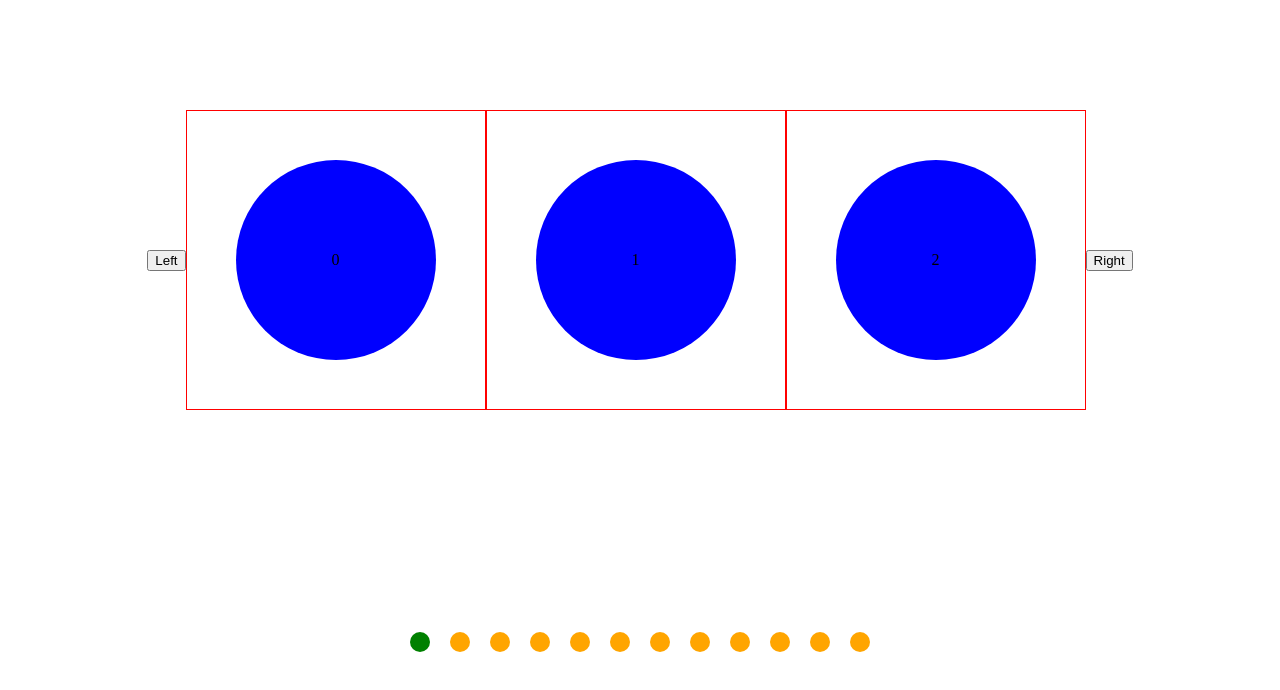
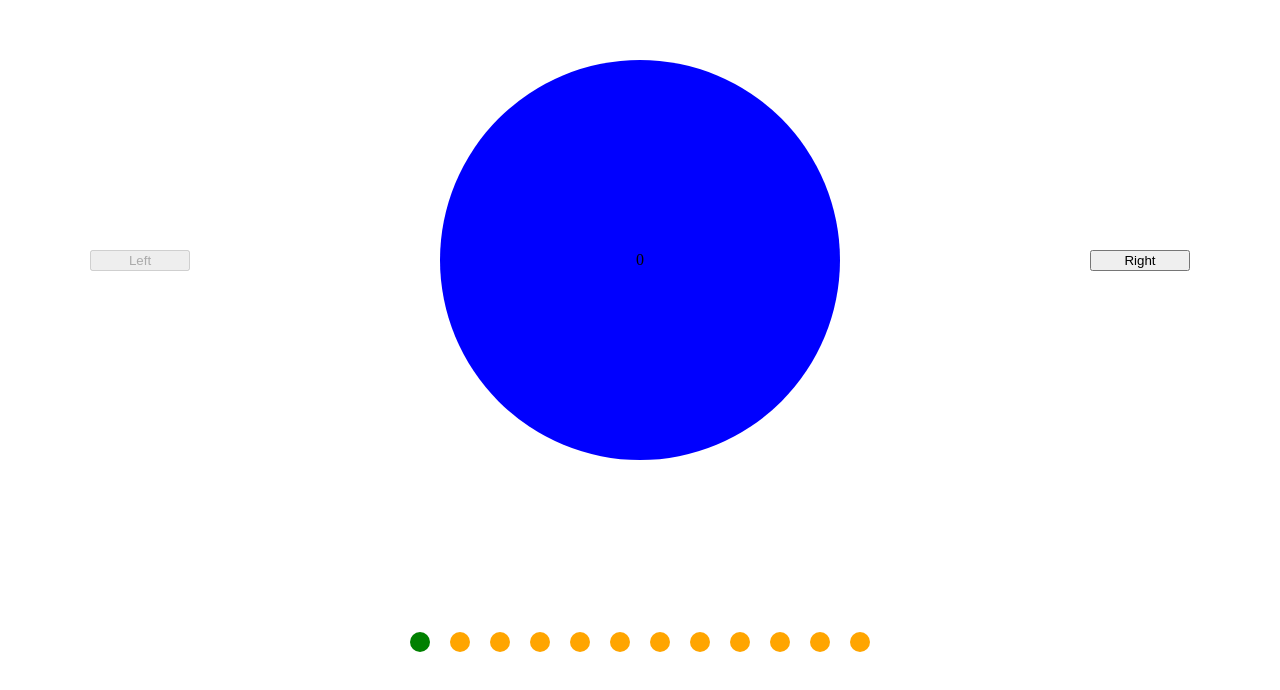
Before and after one commit to mattshardman/carousel, a Next.js app: page / in a window 1280 px wide. Shown: the part 108-798 px from the top of the page. Built offline with nearby package versions, Linux system fonts and the light colour scheme.

Commit message:
change button styles

```diff
--- a/components/Component.tsx
+++ b/components/Component.tsx
@@ -5,16 +5,21 @@ import styles from "./component.module.css";
 
 interface Props extends ButtonHTMLAttributes<HTMLButtonElement> {}
 
-const LeftButton: React.FC<Props> = (props) => <button {...props}>Left</button>;
+const LeftButton: React.FC<Props> = (props) => <button style={{ width: 100 }} {...props}>Left</button>;
 const RightButton: React.FC<Props> = (props) => (
-  <button {...props}>Right</button>
+  <button style={{ width: 100 }} {...props}>Right</button>
 );
 
 const arr = [1, 2, 3, 4, 5, 6, 7, 8, 9, 10, 11, 12];
 
 const Component: React.FC = () => (
   <div className={styles.component}>
-    <Carousel LeftButton={LeftButton} RightButton={RightButton}>
+    <Carousel
+      LeftButton={LeftButton}
+      RightButton={RightButton}
+      speed={5}
+      infinite={false}
+    >
       {arr.map((each, i) => {
         return (
           <div className={styles.square} key={each}>
--- a/components/component.module.css
+++ b/components/component.module.css
@@ -11,16 +11,15 @@
     display: flex;
     align-items: center;
     justify-content: center;
-    border: 1px solid red;
-    height: 300px;
-    width: 300px;
+    height: 500px;
+    width: 900px;
 }
 
 .square:before {
     content: "";
     position: absolute;
-    width: 200px;
-    height: 200px;
+    width: 400px;
+    height: 400px;
     border-radius: 50%;
     background: blue;
     z-index: -1;
```
